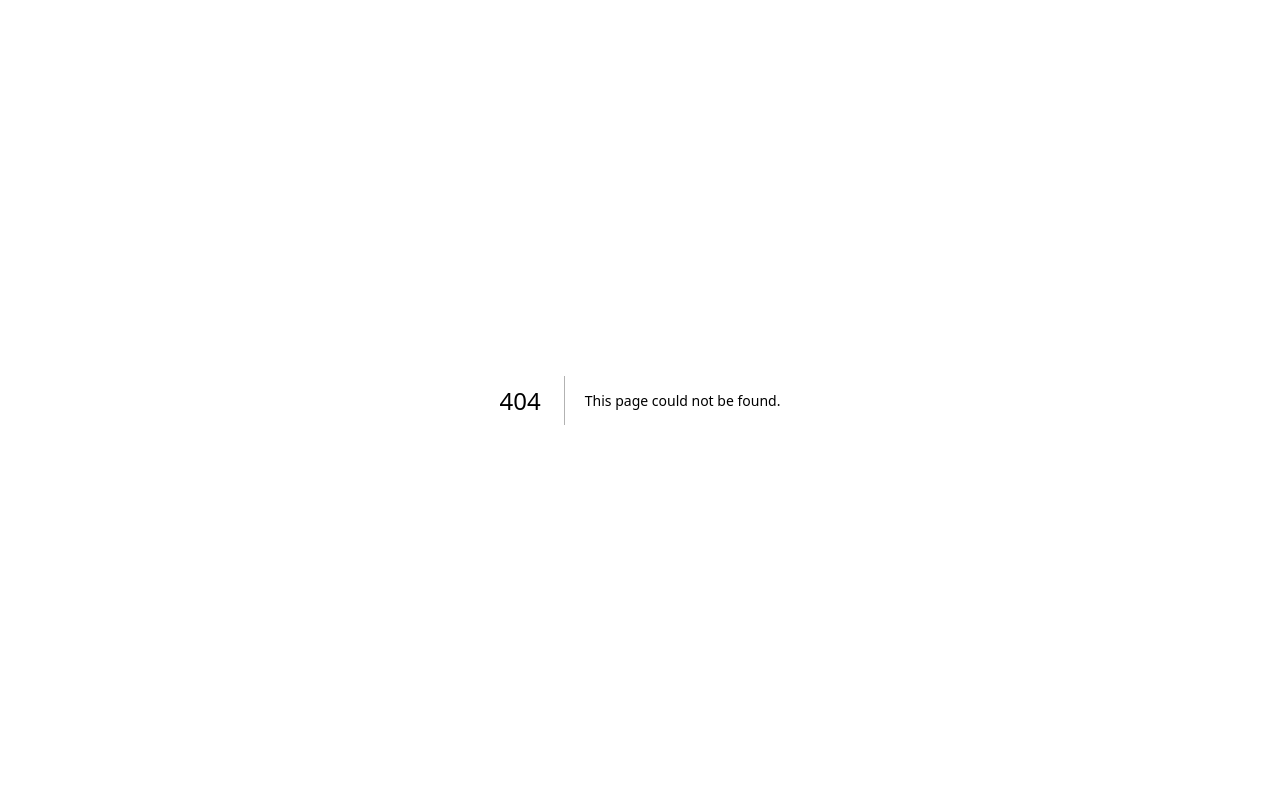
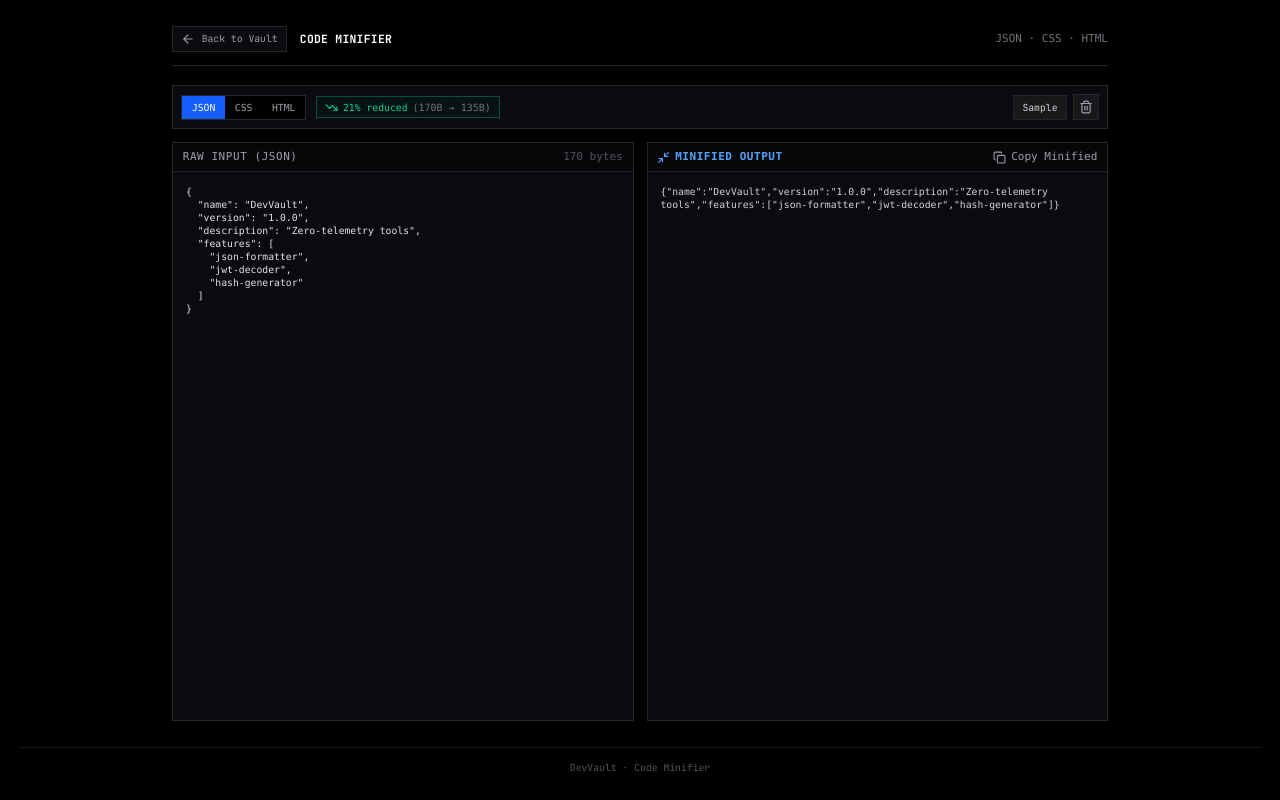
Before and after one commit to mubashir1255/DevEverTools, a Next.js app: page /tools/minifier in a window 1280 px wide. Before the commit this address had no page. Built offline with nearby package versions, Linux system fonts and the light colour scheme.

Commit message:
feat: implement multi-language code minifier for json, css, and html

```diff
--- a/src/app/page.tsx
+++ b/src/app/page.tsx
@@ -172,6 +172,7 @@ const tools: Tool[] = [
     description: "Strip whitespace and comments from JSON, CSS, and HTML strings.",
     category: "Formatters",
     icon: Minimize2,
+    slug: "minifier",
   },
 ];
 
--- /dev/null
+++ b/src/app/tools/minifier/page.tsx
@@ -0,0 +1,260 @@
+"use client";
+
+import { useState } from "react";
+import Link from "next/link";
+import {
+  ArrowLeft,
+  Check,
+  Copy,
+  Trash2,
+  Minimize2,
+  TrendingDown,
+} from "lucide-react";
+
+type Language = "json" | "css" | "html";
+
+const SAMPLES: Record<Language, string> = {
+  json: `{\n  "name": "DevVault",\n  "version": "1.0.0",\n  "description": "Zero-telemetry tools",\n  "features": [\n    "json-formatter",\n    "jwt-decoder",\n    "hash-generator"\n  ]\n}`,
+  css: `/* Global Reset Styles */\n.header-container {\n  display: flex;\n  justify-content: space-between;\n  align-items: center;\n  padding: 16px 24px;\n  background-color: #0a0b0e;\n}\n\n.nav-link {\n  color: #a1a1aa;\n  font-size: 14px;\n  text-decoration: none;\n}`,
+  html: `<!-- Navigation Bar -->\n<nav class="navbar">\n  <div class="logo">\n    <a href="/">DevVault</a>\n  </div>\n  <ul class="nav-links">\n    <li><a href="/tools">Tools</a></li>\n    <li><a href="/about">About</a></li>\n  </ul>\n</nav>`,
+};
+
+function minifyJson(raw: string): string {
+  const parsed = JSON.parse(raw);
+  return JSON.stringify(parsed);
+}
+
+function minifyCss(raw: string): string {
+  return raw
+    .replace(/\/\*[\s\S]*?\*\//g, "") // Remove comments
+    .replace(/\s+/g, " ") // Collapse whitespace
+    .replace(/\s*([{}:;,])\s*/g, "$1") // Remove spaces around delimiters
+    .replace(/;}/g, "}") // Remove trailing semicolons
+    .trim();
+}
+
+function minifyHtml(raw: string): string {
+  return raw
+    .replace(/<!--[\s\S]*?-->/g, "") // Remove HTML comments
+    .replace(/>\s+</g, "><") // Remove whitespace between tags
+    .replace(/\s+/g, " ") // Collapse internal whitespace
+    .trim();
+}
+
+export default function MinifierPage() {
+  const [lang, setLang] = useState<Language>("json");
+  const [input, setInput] = useState<string>(SAMPLES.json);
+  const [output, setOutput] = useState<string>(() => minifyJson(SAMPLES.json));
+  const [error, setError] = useState<string | null>(null);
+  const [copied, setCopied] = useState(false);
+
+  const processMinify = (code: string, currentLang: Language) => {
+    if (!code.trim()) {
+      setOutput("");
+      setError(null);
+      return;
+    }
+
+    try {
+      if (currentLang === "json") {
+        setOutput(minifyJson(code));
+      } else if (currentLang === "css") {
+        setOutput(minifyCss(code));
+      } else {
+        setOutput(minifyHtml(code));
+      }
+      setError(null);
+    } catch (err: unknown) {
+      if (err instanceof Error) {
+        setError(`Minification error: ${err.message}`);
+      } else {
+        setError("Invalid syntax for selected language");
+      }
+    }
+  };
+
+  const handleLangChange = (nextLang: Language) => {
+    setLang(nextLang);
+    setInput(SAMPLES[nextLang]);
+    processMinify(SAMPLES[nextLang], nextLang);
+  };
+
+  const handleInputChange = (val: string) => {
+    setInput(val);
+    processMinify(val, lang);
+  };
+
+  const handleCopy = async () => {
+    if (!output) return;
+    await navigator.clipboard.writeText(output);
+    setCopied(true);
+    setTimeout(() => setCopied(false), 1500);
+  };
+
+  const handleClear = () => {
+    setInput("");
+    setOutput("");
+    setError(null);
+  };
+
+  const originalSize = new Blob([input]).size;
+  const minifiedSize = new Blob([output]).size;
+  const savings =
+    originalSize > 0 && minifiedSize > 0 && originalSize >= minifiedSize
+      ? Math.round(((originalSize - minifiedSize) / originalSize) * 100)
+      : 0;
+
+  return (
+    <div className="min-h-screen bg-black text-zinc-100 flex flex-col justify-between py-8 px-6">
+      <div className="w-full max-w-6xl mx-auto flex flex-col flex-1">
+        {/* Header */}
+        <header className="flex items-center justify-between border-b border-zinc-800 pb-4 mb-6">
+          <div className="flex items-center gap-4">
+            <Link
+              href="/"
+              className="flex items-center gap-2 text-xs text-zinc-400 hover:text-white px-2.5 py-1.5 bg-[#0a0b0e] border border-zinc-800 transition-colors"
+            >
+              <ArrowLeft size={14} />
+              <span>Back to Vault</span>
+            </Link>
+            <h1 className="text-sm font-bold text-white tracking-wide uppercase">
+              Code Minifier
+            </h1>
+          </div>
+          <span className="text-[11px] text-zinc-500 font-mono">
+            JSON · CSS · HTML
+          </span>
+        </header>
+
+        {/* Toolbar */}
+        <div className="flex flex-wrap items-center justify-between gap-3 bg-[#0a0b0e] border border-zinc-800 p-2.5 mb-4">
+          <div className="flex flex-wrap items-center gap-3">
+            {/* Language Switcher */}
+            <div className="flex border border-zinc-800 bg-black">
+              {(["json", "css", "html"] as Language[]).map((t) => (
+                <button
+                  key={t}
+                  type="button"
+                  onClick={() => handleLangChange(t)}
+                  className={`px-3 py-1.5 text-xs font-mono uppercase transition-colors ${
+                    lang === t
+                      ? "bg-blue-600 text-white"
+                      : "text-zinc-400 hover:text-white"
+                  }`}
+                >
+                  {t}
+                </button>
+              ))}
+            </div>
+
+            {/* Savings Stat */}
+            {savings > 0 && (
+              <div className="flex items-center gap-1.5 text-xs font-mono text-emerald-400 bg-emerald-950/20 border border-emerald-800/80 px-2.5 py-1">
+                <TrendingDown size={13} />
+                <span>{savings}% reduced</span>
+                <span className="text-zinc-500 text-[10px]">
+                  ({originalSize}B → {minifiedSize}B)
+                </span>
+              </div>
+            )}
+          </div>
+
+          <div className="flex items-center gap-2">
+            <button
+              type="button"
+              onClick={() => {
+                setInput(SAMPLES[lang]);
+                processMinify(SAMPLES[lang], lang);
+              }}
+              className="px-2.5 py-1.5 bg-zinc-900 border border-zinc-800 hover:bg-zinc-800 text-zinc-300 text-xs transition-colors"
+            >
+              Sample
+            </button>
+            <button
+              type="button"
+              onClick={handleClear}
+              className="p-1.5 bg-zinc-900 border border-zinc-800 hover:bg-red-950/40 hover:border-red-800 hover:text-red-400 text-zinc-400 text-xs transition-colors"
+              title="Clear all"
+            >
+              <Trash2 size={14} />
+            </button>
+          </div>
+        </div>
+
+        {/* Error notification */}
+        {error && (
+          <div className="bg-red-950/20 border border-red-800/80 text-red-400 px-3.5 py-2 text-xs font-mono mb-4 flex items-center gap-2">
+            <span className="font-bold uppercase tracking-wider text-[10px] bg-red-900/40 border border-red-700/60 px-1.5 py-0.5">
+              Error
+            </span>
+            <span>{error}</span>
+          </div>
+        )}
+
+        {/* Dual Input/Output Panes */}
+        <div className="grid grid-cols-1 md:grid-cols-2 gap-4 flex-1">
+          {/* Input Panel */}
+          <div className="flex flex-col border border-zinc-800 bg-[#0a0b0e]">
+            <div className="flex items-center justify-between border-b border-zinc-800 px-3 py-2 text-xs text-zinc-400 bg-black/40">
+              <span className="font-mono uppercase text-[11px] tracking-wider">
+                Raw Input ({lang.toUpperCase()})
+              </span>
+              <span className="text-[11px] font-mono text-zinc-600">
+                {originalSize} bytes
+              </span>
+            </div>
+            <textarea
+              value={input}
+              onChange={(e) => handleInputChange(e.target.value)}
+              placeholder={`Paste raw ${lang.toUpperCase()} code here...`}
+              spellCheck={false}
+              className="w-full flex-1 bg-transparent p-4 text-xs font-mono text-zinc-200 resize-none outline-none min-h-[460px]"
+            />
+          </div>
+
+          {/* Minified Output Panel */}
+          <div className="flex flex-col border border-zinc-800 bg-[#0a0b0e]">
+            <div className="flex items-center justify-between border-b border-zinc-800 px-3 py-2 text-xs text-zinc-400 bg-black/40">
+              <span className="font-mono uppercase text-[11px] tracking-wider text-blue-400 font-semibold flex items-center gap-1.5">
+                <Minimize2 size={13} />
+                <span>Minified Output</span>
+              </span>
+              <button
+                type="button"
+                onClick={handleCopy}
+                disabled={!output}
+                className="flex items-center gap-1.5 text-xs text-zinc-400 hover:text-white disabled:opacity-30 disabled:pointer-events-none transition-colors"
+              >
+                {copied ? (
+                  <>
+                    <Check size={13} className="text-emerald-400" />
+                    <span className="text-emerald-400 font-mono text-[11px]">
+                      Copied
+                    </span>
+                  </>
+                ) : (
+                  <>
+                    <Copy size={13} />
+                    <span className="font-mono text-[11px]">Copy Minified</span>
+                  </>
+                )}
+              </button>
+            </div>
+            <textarea
+              readOnly
+              value={output}
+              placeholder="Minified output will appear here automatically..."
+              spellCheck={false}
+              className="w-full flex-1 bg-transparent p-4 text-xs font-mono text-zinc-300 resize-none outline-none min-h-[460px]"
+            />
+          </div>
+        </div>
+      </div>
+
+      {/* Footer */}
+      <footer className="w-full text-center text-xs text-zinc-600 mt-8 pt-4 border-t border-zinc-900">
+        DevVault · Code Minifier
+      </footer>
+    </div>
+  );
+}
```
